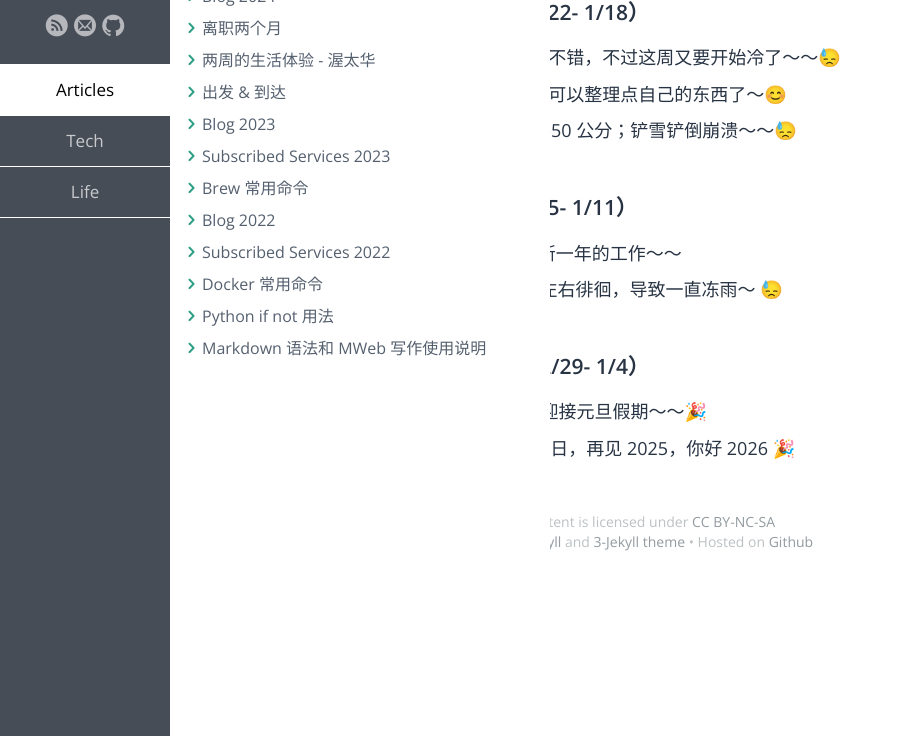
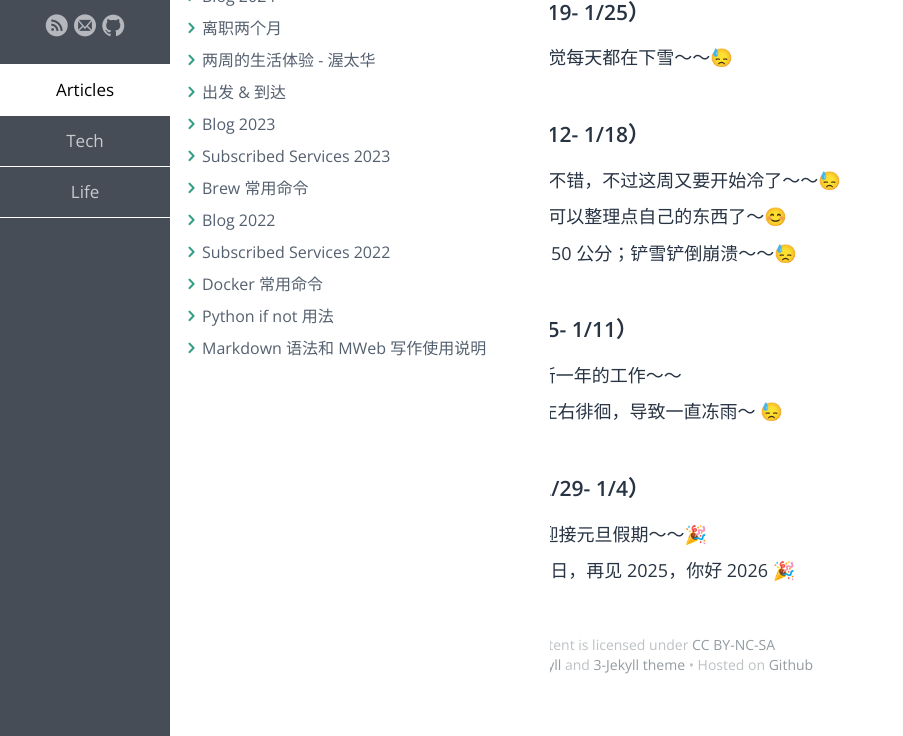
Before and after one commit to samxupeiran/samxupeiran.github.io, a Jekyll site: the page built from _posts/life/2025-12-29-my-blog.md, in a window 1280 px wide, cut to the strip 164-900 px from the top of the page. Shown: the whole strip, without its empty margins (0-903 px from the left). Built offline with Jekyll 4.4.1, drawn with Linux system fonts in a browser that asks for light colours; some web fonts are replaced.

Commit message:
feat: add weekly blog 1/19

```diff
--- a/_posts/life/2025-12-29-my-blog.md
+++ b/_posts/life/2025-12-29-my-blog.md
@@ -6,7 +6,10 @@ tags: Blog
 ---
 
 
-- ### 2026 年 1 月 第 3 周（1/22- 1/18）
+- ### 2026 年 1 月 第 4 周（1/19- 1/25）
+     - 1/19 今年雪是真多啊，感觉每天都在下雪～～😓
+
+- ### 2026 年 1 月 第 3 周（1/12- 1/18）
      - 1/12 周一了，最近温度很不错，不过这周又要开始冷了～～😓
      - 1/14 最近工作不是很忙；可以整理点自己的东西了～😊
      - 1/16 感觉昨天下的雪有 4-50 公分；铲雪铲倒崩溃～～😓
```
